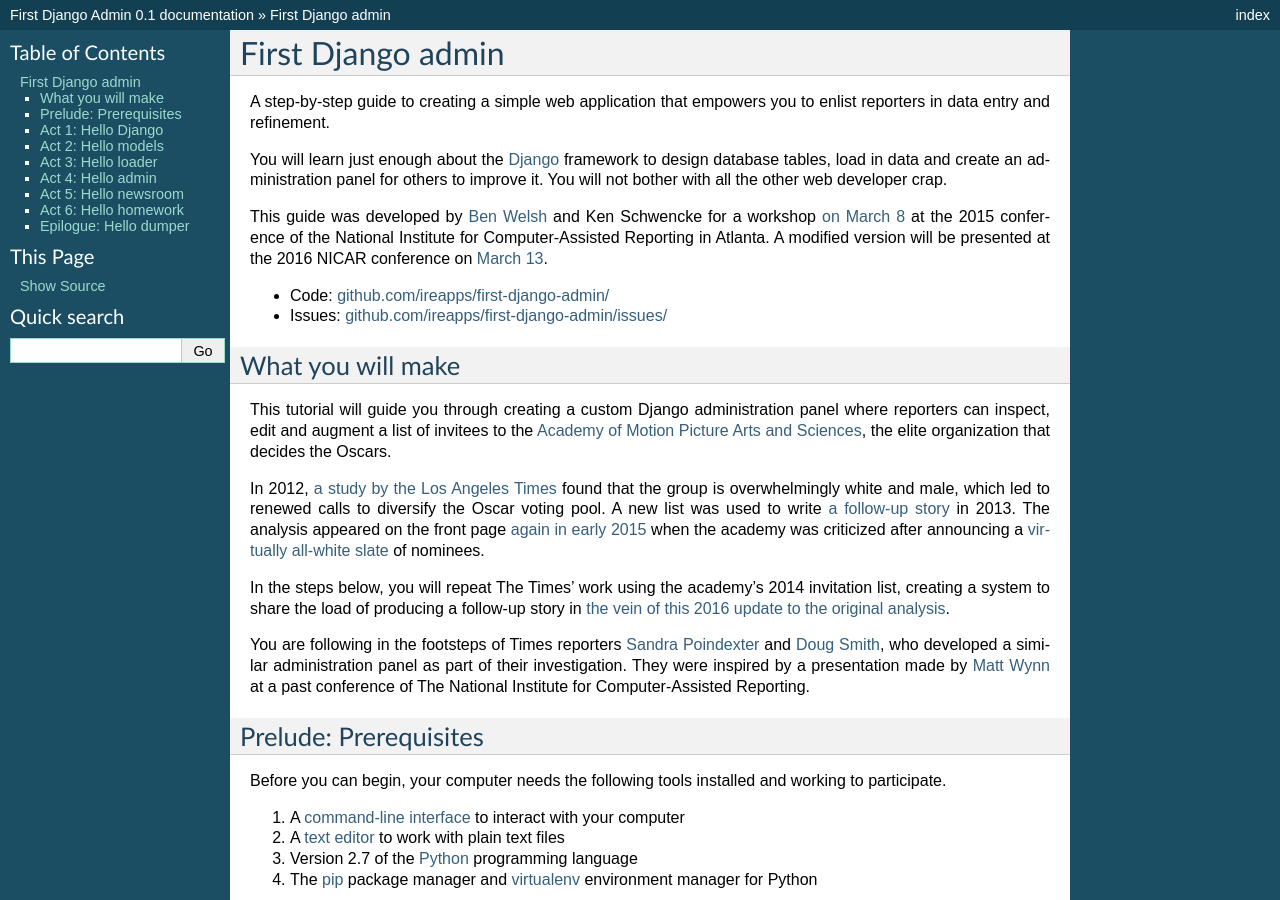
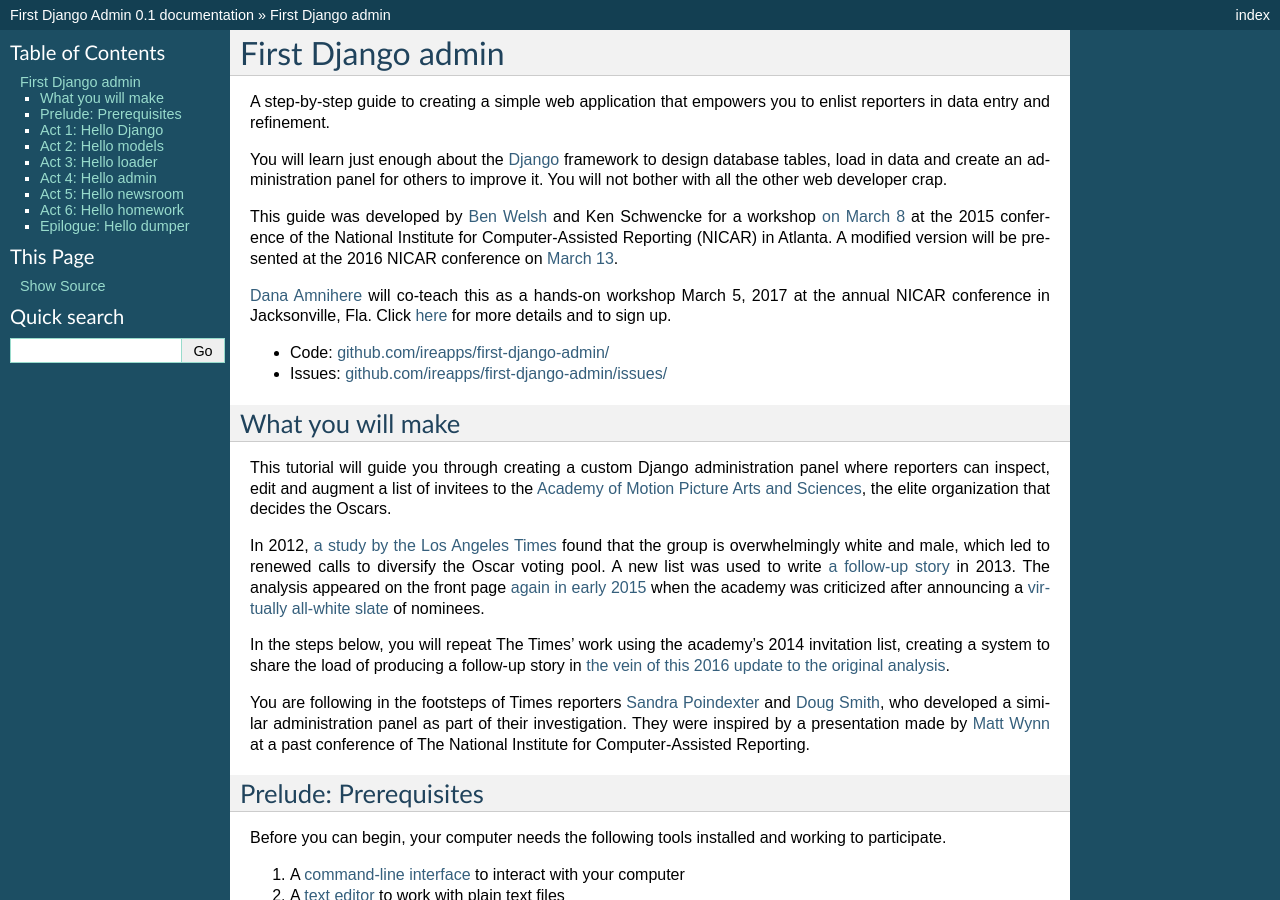
Before and after one commit to palewire/first-django-admin, a Sphinx documentation site: the page built from docs/index.rst, in a window 1280 px wide and 900 px high. Built offline with Sphinx 7.4.7, drawn with Linux system fonts in a browser that asks for light colours.

Commit message:
Added Dana's info
Updated README to give details on 2017 NICAR workshop

```diff
--- a/docs/index.rst
+++ b/docs/index.rst
@@ -9,8 +9,10 @@
 
 This guide was developed by `Ben Welsh <http://palewi.re/who-is-ben-welsh/>`_ and Ken Schwencke
 for a workshop `on March 8 <http://ire.org/conferences/nicar2015/hands-on-training/>`_ at
-the 2015 conference of the National Institute for Computer-Assisted Reporting in Atlanta. A modified
+the 2015 conference of the National Institute for Computer-Assisted Reporting (NICAR) in Atlanta. A modified
 version will be presented at the 2016 NICAR conference on `March 13 <http://www.ire.org/events-and-training/event/2198/2219/>`_.
+
+`Dana Amnihere <http://damihere.com>`_ will co-teach this as a hands-on workshop March 5, 2017 at the annual NICAR conference in Jacksonville, Fla. Click `here <http://ire.org/conferences/nicar2017/hands-on-training/>`_ for more details and to sign up.
 
 -  Code:
    `github.com/ireapps/first-django-admin/ <https://github.com/ireapps/first-django-admin>`__
```
